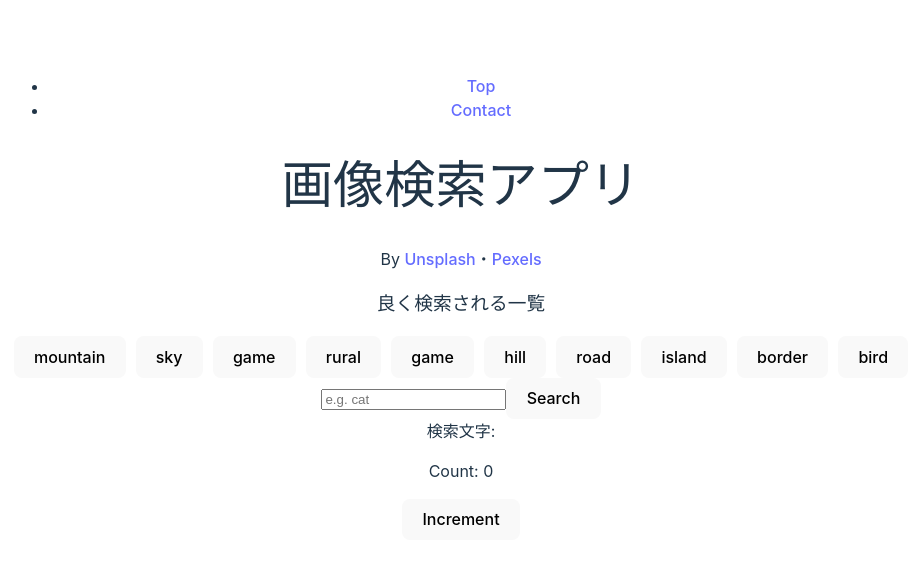
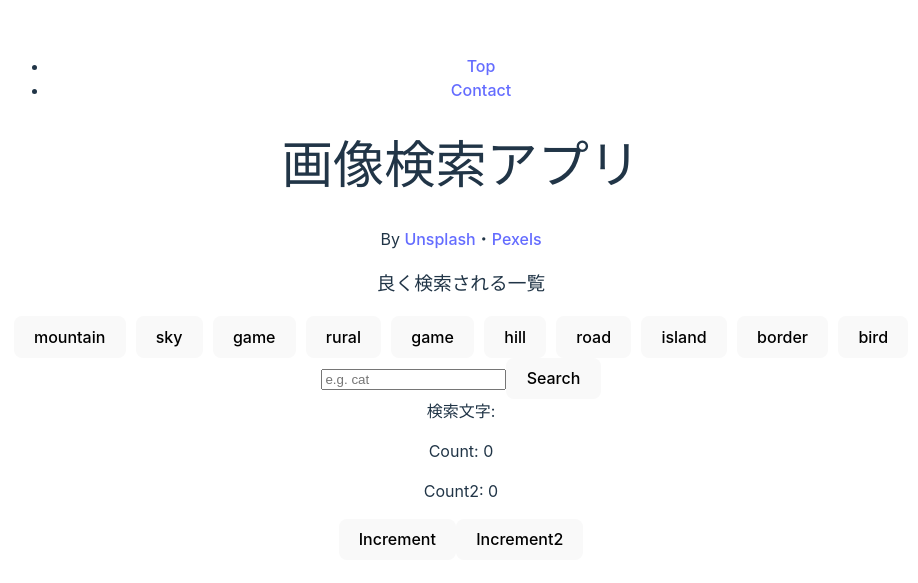
Before and after one commit to na-horita/kensaku, a React (Vite) app: page / in a window 1280 px wide. Shown: the part 101-684 px from the top of the page, without its empty margins (179-1097 px from the left). Built offline with nearby package versions, Linux system fonts and the light colour scheme; data requests are answered from the project's data file.

Commit message:
【indexedDB】他のkeyであるcount2を作成して表示

```diff
--- a/src/pages/Top.jsx
+++ b/src/pages/Top.jsx
@@ -10,9 +10,14 @@ import { useIndexedDB } from "../useIndexedDB";
 
 const Top = () => {
   const [count, setCount] = useIndexedDB("count", 0);
+  const [count2, setCount2] = useIndexedDB("count2", 0);
 
   const increment = () => {
     setCount(count + 1);
+  };
+
+　const increment2 = () => {
+    setCount2(count2 + 1);
   };
 
   const [word, setWord] = useState("");
@@ -99,8 +104,9 @@ const Top = () => {
       検索文字:{word}
       <Results photos={photos} loading={loading} />
       <div>
-        <p>Count: {count}</p>
+        <p>Count: {count}</p><p>Count2: {count2}</p>
         <button onClick={increment}>Increment</button>
+        <button onClick={increment2}>Increment2</button>
       </div>
     </>
   );
```
